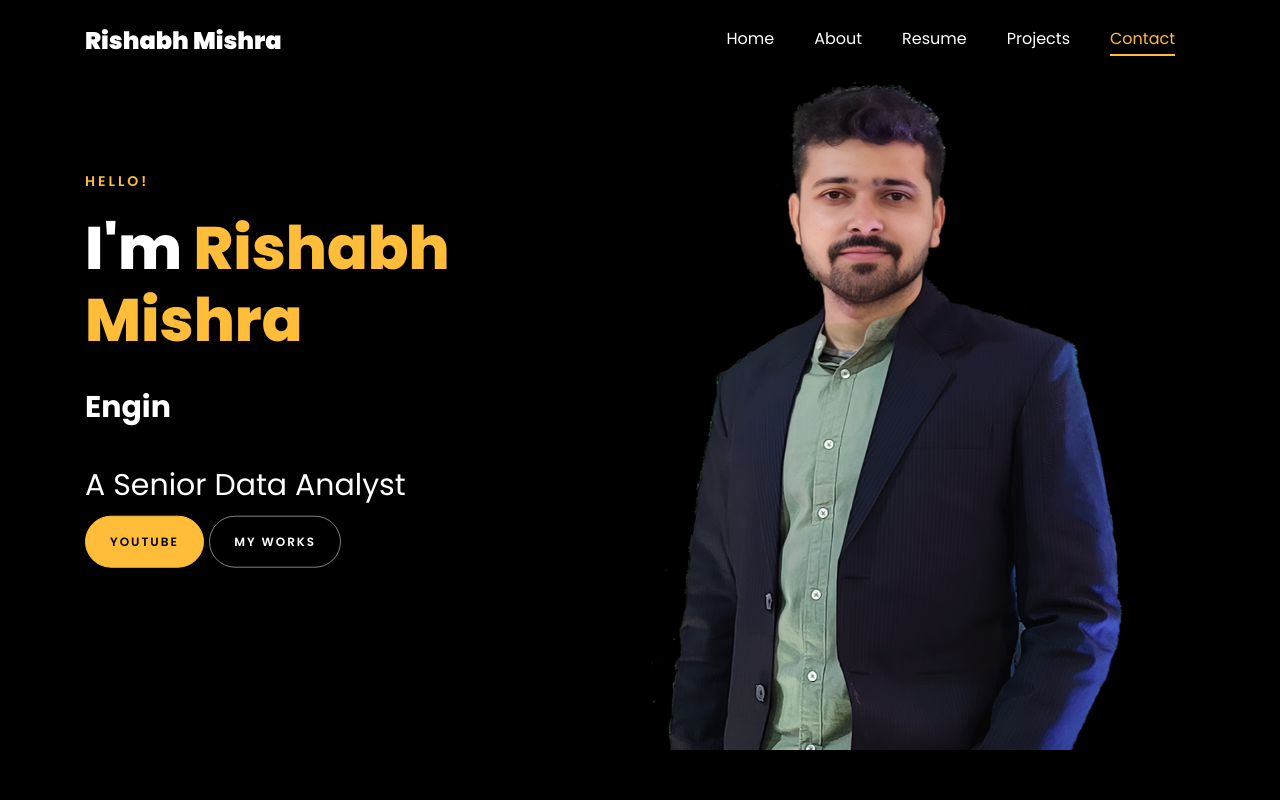
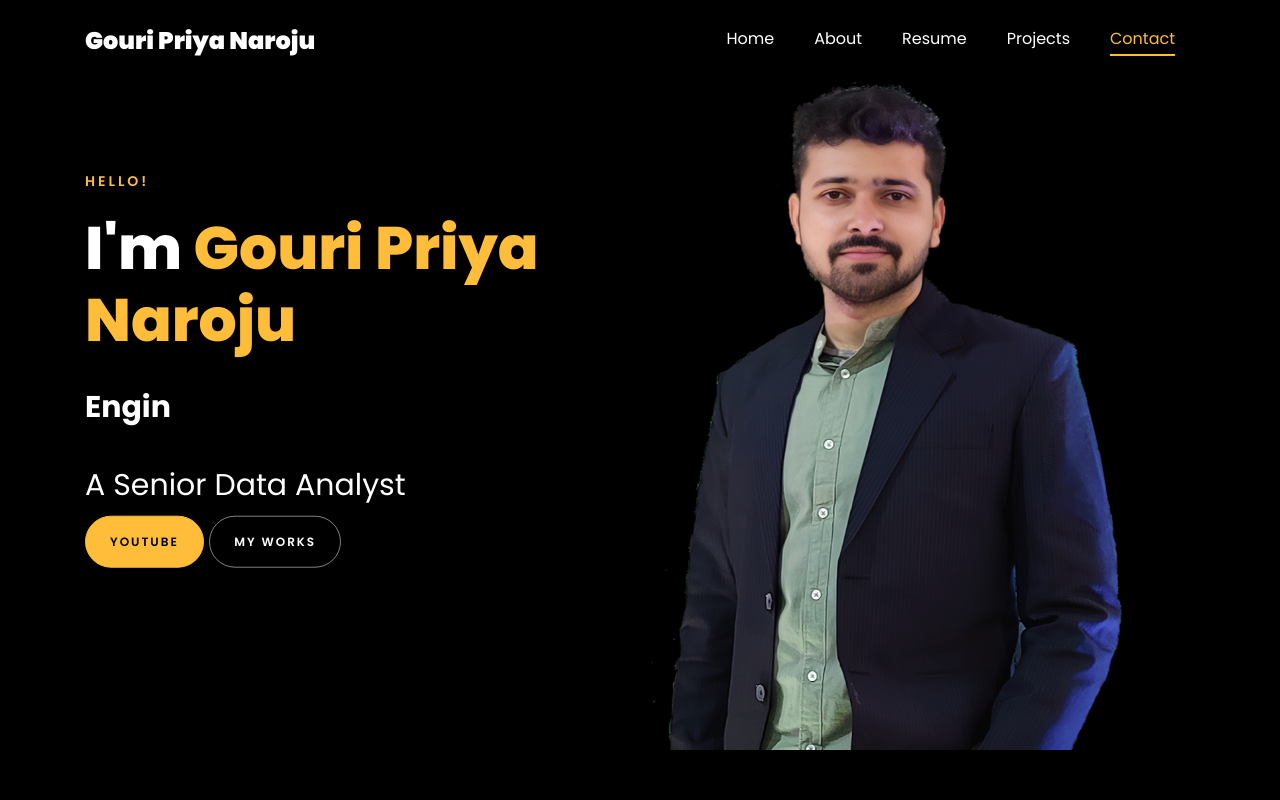
Before and after one commit to Gouripriya1/Gouripriya1.github.io, a plain HTML site: page index.html in a window 1280 px wide. Shown: the top 800 px of the page. Drawn offline with Linux system fonts and the light colour scheme; files whose address does not match are found by name; a web font is replaced by a local one.

Commit message:
Update index.html

```diff
--- a/index.html
+++ b/index.html
@@ -1,7 +1,7 @@
 <!DOCTYPE html>
 <html lang="en">
   <head>
-    <title>Rishabh Mishra Portfolio</title>
+    <title>Gouri Priya Naroju Portfolio</title>
     <meta charset="utf-8">
     <meta name="viewport" content="width=device-width, initial-scale=1, shrink-to-fit=no">
 
@@ -119,7 +119,7 @@
 
     <nav class="navbar navbar-expand-lg navbar-dark ftco_navbar ftco-navbar-light site-navbar-target" id="ftco-navbar">
 	    <div class="container">
-	      <a class="navbar-brand" href="index.html">Rishabh Mishra</a>
+	      <a class="navbar-brand" href="index.html">Gouri Priya Naroju</a>
 	      <button class="navbar-toggler js-fh5co-nav-toggle fh5co-nav-toggle" type="button" data-toggle="collapse" data-target="#ftco-nav" aria-controls="ftco-nav" aria-expanded="false" aria-label="Toggle navigation">
 	        <span class="oi oi-menu"></span> Menu
 	      </button>
@@ -147,7 +147,7 @@
 		          <div class="one-forth d-flex  align-items-center ftco-animate" data-scrollax=" properties: { translateY: '70%' }">
 		          	<div class="text">
 		          		<span class="subheading">Hello!</span>
-			            <h1 class="mb-4 mt-3">I'm <span>Rishabh Mishra</span></h1>
+			            <h1 class="mb-4 mt-3">I'm <span>Gouri Priya Naroju</span></h1>
 
 						<!-- Element to contain animated typing -->
 						<span id="typing-animation"></span>
```
